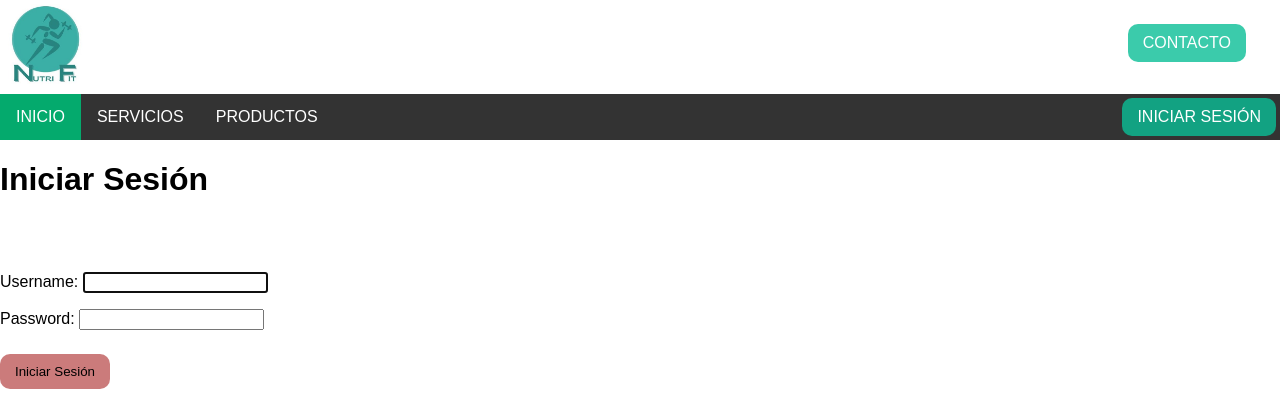
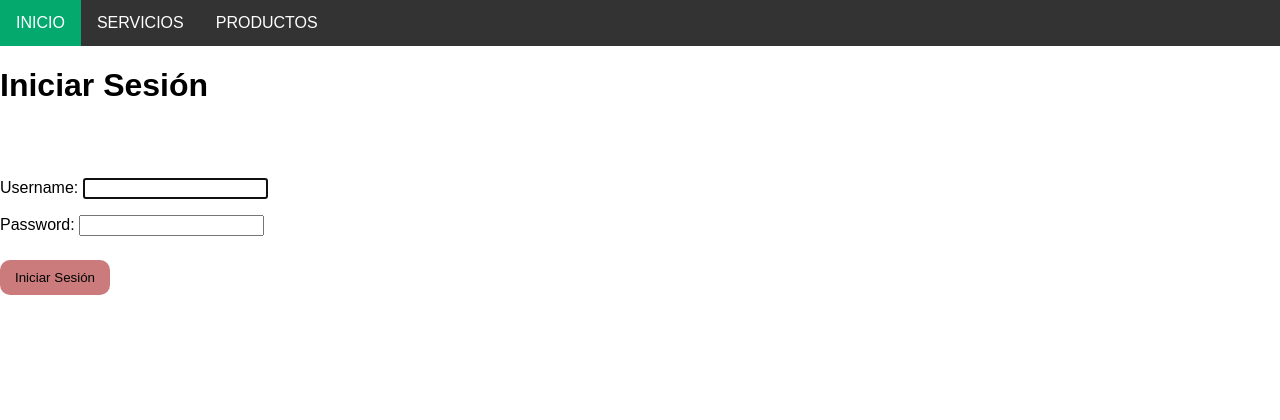
Before and after one commit to josuevelt/nutrifit, a Django app: page /miembros/login/ in a window 1280 px wide. Shown: the top 420 px of the page. Run offline with Django 4.2, Linux system fonts and the light colour scheme.

Commit message:
borre el login

```diff
--- a/nutrifitapp/templates/base.html
+++ b/nutrifitapp/templates/base.html
@@ -87,23 +87,16 @@
         }
 
         /* Propiedades para esconder un texto en pantallas pequeñas */
-        @media (min-width: 400px) {
-            .text {
+        @media (max-width: 990px) {
+            .texto {
                 display: none;
             }
         }
-        @media (min-width: 992px) {
-            .text {
-                display: block;
-            }
-        }
+
+
+
 
         /* Propiedades para esconder un texto en pantallas grandes */
-        @media (max-width: 992px) {
-            .hidden-mobile {
-                display: block;
-            }
-        }
 
         @media (min-width: 992px) {
             .hidden-mobile {
@@ -182,47 +175,25 @@
   <body>
   {% load static %}
     <div class="container" style="height:1500px;">
-        <ul style="background-color:white">
-          <li class="navbar"><img src="{% static 'nutrifitapp/images/nutrifit_inicio.jpeg' %}" style="width:90px; height:90px;"></li>
-          <div class="text">
-            <li class="dropdown" style="float:right; margin-right:30px;">
-                  <a href="javascript:void(0)" class="dropbtn" style="display:block; border:none; margin-top:24px; margin-right:4px; background-color:rgba(10, 190, 150, 0.8); padding-left:15px; padding-right:15px; padding-top:10px; padding-bottom:10px; border-radius:10px; text-decoration:none;">CONTACTO</a>
-                <div class="dropdown-content" style="width:100px;">
-                      <a href="https://wa.me/50433127994">Whatsapp:<br/> +504 3212-7994</a>
-                </div>
-            </li>
-          </div>
-          <div class="hidden-mobile" style="float:right;">
-            <li class="navbar"><a href="https://wa.me/50433127994" style="display:block; border:none; margin-top:24px; margin-right:4px; background-color:rgba(10, 190, 150, 0.8); padding-left:15px; padding-right:15px; padding-top:10px; padding-bottom:10px; border-radius:10px; text-decoration:none;">Whatsapp</a></li>
-          </div>
-        </ul>
         <nav class="navbar">
             <ul>
-              <li><div class="text"><a class="active" style="display: block; color: white; text-align: center; padding: 14px 16px; text-decoration: none;" href="{% url 'inicio' %}">INICIO</a></div></li>
-              <li><div class="text"><a href="#news">SERVICIOS</a></div></li>
-              <li><div class="text"><a href="#">PRODUCTOS</a></div></li>
+              <li><div class="texto"><a class="active" style="display: block; color: white; text-align: center; padding: 14px 16px; text-decoration: none;" href="{% url 'inicio' %}">INICIO</a></div></li>
+              <li><div class="texto"><a href="#news">SERVICIOS</a></div></li>
+              <li><div class="texto"><a href="#">PRODUCTOS</a></div></li>
+              <!--
               {% if user.id == 1 %}
-                <li><div class="text"><a href="{% url 'agregar_producto' %}">AGREGAR PRODUCTO</a></div></li>
+                <li><div class="texto"><a href="{% url 'agregar_producto' %}">AGREGAR PRODUCTO</a></div></li>
               {% endif %}
-              <li class="dropdown">
-                 <div class="text"><div class="hidden-mobile"><a href="javascript:void(0)" class="dropbtn" style="padding:13px; background-color:#04AA6D;">&#x2836;</a></div></div>
-                 <div class="dropdown-content">
-                     <a href="{% url 'inicio' %}">Inicio</a>
-                     <a href="#">Servicios</a>
-                     <a href="#">Productos</a>
-                     {% if user.id == 1 %}
-                        <a href="{% url 'agregar_producto' %}">Agregar Producto</a>
-                     {% endif %}
-                 </div>
-              </li>
 
               {% if user.is_authenticated %}
                 <li style="float:right;"><a class="navbar-link" href="{% url 'logout' %}" style="display:block; border:none; margin-top:4px; margin-right:4px; background-color:rgba(10, 190, 150, 0.8); padding-left:15px; padding-right:15px; padding-top:10px; padding-bottom:10px; border-radius:10px; text-decoration:none;">CERRAR SESIÓN</a></li>
               {% else %}
                 <li style="float:right;"><a class="navbar-link" href="{% url 'login' %}" style="display:block; border:none; margin-top:4px; margin-right:4px; background-color:rgba(10, 190, 150, 0.8); padding-left:15px; padding-right:15px; padding-top:10px; padding-bottom:10px; border-radius:10px; text-decoration:none;">INICIAR SESIÓN</a></li>
-                <!-- <li style="float:right;"><a class="navbar-link" href="#nada" style="display:block; border:none; margin-top:4px; margin-right:4px; background-color:rgba(10, 190, 150, 0.8); padding-left:15px; padding-right:15px; padding-top:10px; padding-bottom:10px; border-radius:10px; text-decoration:none;">REGISTRARSE</a></li>-->
+              <li style="float:right;"><a class="navbar-link" href="#nada" style="display:block; border:none; margin-top:4px; margin-right:4px; background-color:rgba(10, 190, 150, 0.8); padding-left:15px; padding-right:15px; padding-top:10px; padding-bottom:10px; border-radius:10px; text-decoration:none;">REGISTRARSE</a></li>
               {% endif %}
+              -->
             </ul>
+
         </nav>
         {% block content %}
 
--- a/nutrifitapp/templates/inicio.html
+++ b/nutrifitapp/templates/inicio.html
@@ -7,15 +7,13 @@
 <!-- <p class="text" style="float:left; background-color:rgb(220, 220, 220); font-size:20px; margin-top:0; padding-left:5px; padding-right:5px; padding-top:15px; border:none; width:300px; height:100%;">Deja tu entrenamiento en manos profesionales. En nutrifit te ofrecemos entrenamiento personalizado de manera presencial en la isla de Roatán, y de manera virtual a nivel nacional, complementado con un plan alimenticio diseñado ara  tus propósitos fit. <a href="#" style="text-decoratioin:none; color:rgb(10, 150, 190);">Contáctanos</a> para más información<br/><br/>Revisa nuestra sección de <a href="#" style="text-decoratioin:none; color:rgb(10, 150, 190);">Productos</a> y enterate de todos los suplementos y accesorios de gimnasio que tenemos para tí. Hacemos envíos a nivel nacional.</p>-->
 <div class="hero-image">
   <div class="hero-text">
-    <h1 style="font-size:50px">NUTRIFIT HN</h1>
+    <h1 style="font-size:50px">NUTRIFIT</h1>
     <p>Contáctanos para lograr tus objetivos fit</p>
     <a href="https://wa.me/50433127994">Whatsapp</a>
   </div>
 </div>
 
 <br/>
-
-<div style="margin-left:15%; margin-right:15%;">
 
 
 <div class="responsive">
@@ -136,6 +134,4 @@
 
 <div class="clearfix"></div>
 
-</div>
-
 {% endblock %}
```
